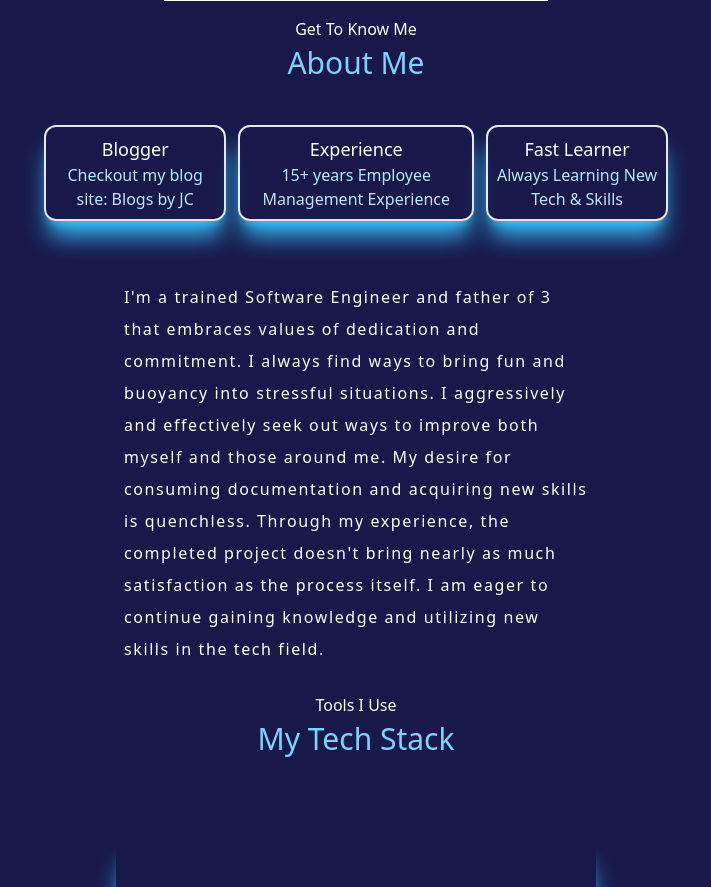
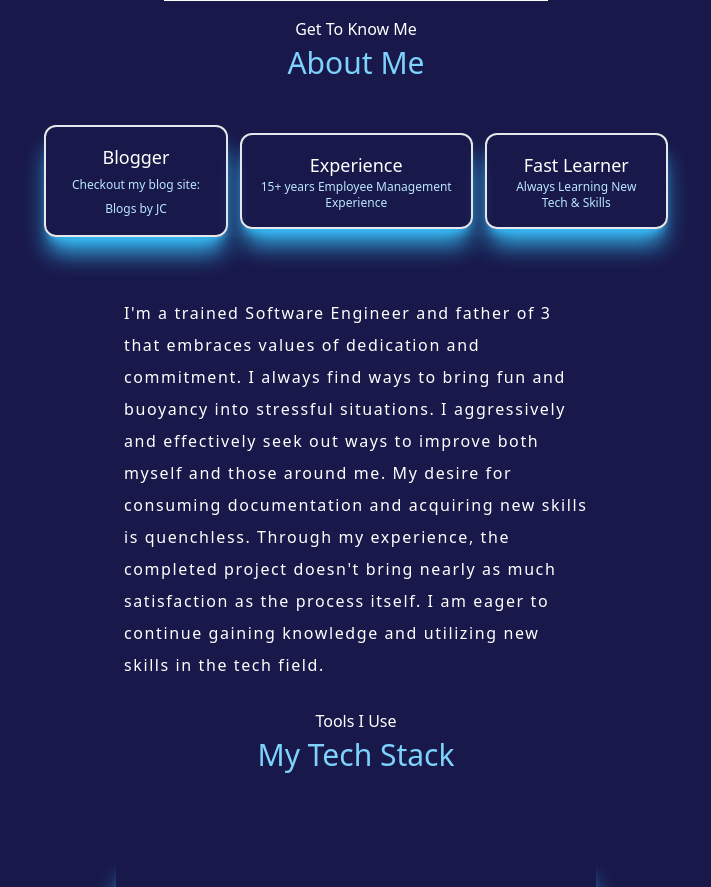
Before and after one commit to Messyginger0804/next.js-portfolio, a Next.js app: page / in a window 1280 px wide. Shown: the part 1203-2090 px from the top of the page, without its empty margins (284-995 px from the left). Built offline with nearby package versions, Linux system fonts and the light colour scheme.

Commit message:
styles(AboutMe.jsx): changed about me cards above the section

```diff
--- a/pages/components/AboutMe.jsx
+++ b/pages/components/AboutMe.jsx
@@ -14,24 +14,26 @@ export const AboutMe = () => {
             <h5 className='text-center'>Get To Know Me</h5>
             <h3 className='text-center text-3xl py-1 text-sky-300'>About Me</h3>
             <div className='lg:mx-40'>
-                <div className='flex gap-3 text-center shadow-lg rounded-xl my-10'>
-                    <div className='p-2 m-auto border-2 text-center rounded-xl shadow-sky-400 shadow-xl hover:shadow-sky-300 cursor-pointer '>
-                        <h3 className='text-lg font-medium'>Blogger</h3>
-                        <h4 className=' text-sky-200 hover:underline'>
-                            <Link href='https://blogsbyjc.vercel.app/'>
-                                Checkout my blog site: Blogs by JC
-                            </Link>
-                        </h4>
+                <div className='flex flex-col sm:flex-row gap-3 text-center shadow-lg rounded-xl my-10 w-full'>                    <div className='p-4 m-auto border-2 text-center rounded-xl shadow-sky-400 shadow-xl hover:shadow-sky-300 cursor-pointer'>
+                    <h3 className='text-base md:text-lg font-medium'>Blogger</h3>
+                    <h4 className='text-sky-200 hover:underline'>
+                        <Link href='https://blogsbyjc.vercel.app/'
+                            className='text-xs md:tex-base'
+                        >
+                            Checkout my blog site: Blogs by JC
+                        </Link>
+                    </h4>
+                </div>
+                    <div className='p-4 m-auto border-2 text-center rounded-xl shadow-sky-400 shadow-xl hover:shadow-sky-300'>
+                        <h3 className='text-base md:text-lg  font-medium'>Experience</h3>
+                        <h4 className='text-xs md:tex-base text-sky-200'>15+ years Employee Management Experience</h4>
                     </div>
-                    <div className='p-2 m-auto border-2 text-center rounded-xl shadow-sky-400 shadow-xl hover:shadow-sky-300 cursor-none'>
-                        <h3 className='text-lg font-medium'>Experience</h3>
-                        <h4 className=' text-sky-200'>15+ years Employee Management Experience</h4>
-                    </div>
-                    <div className='p-2 m-auto border-2 text-center rounded-xl shadow-sky-400 shadow-xl hover:shadow-sky-300 cursor-none'>
-                        <h3 className='text-lg font-medium'>Fast Learner</h3>
-                        <h4 className=' text-sky-200'>Always Learning New Tech & Skills</h4>
+                    <div className='p-4 m-auto border-2 text-center rounded-xl shadow-sky-400 shadow-xl hover:shadow-sky-300'>
+                        <h3 className='text-base md:text-lg font-medium'>Fast Learner</h3>
+                        <h4 className='text-xs md:tex-base text-sky-200'>Always Learning New Tech & Skills</h4>
                     </div>
                 </div>
+
 
                 <p className='text-xs md:text-base py-5 tracking-widest leading-5 md:leading-8 lg:mx-20'>
 
```
